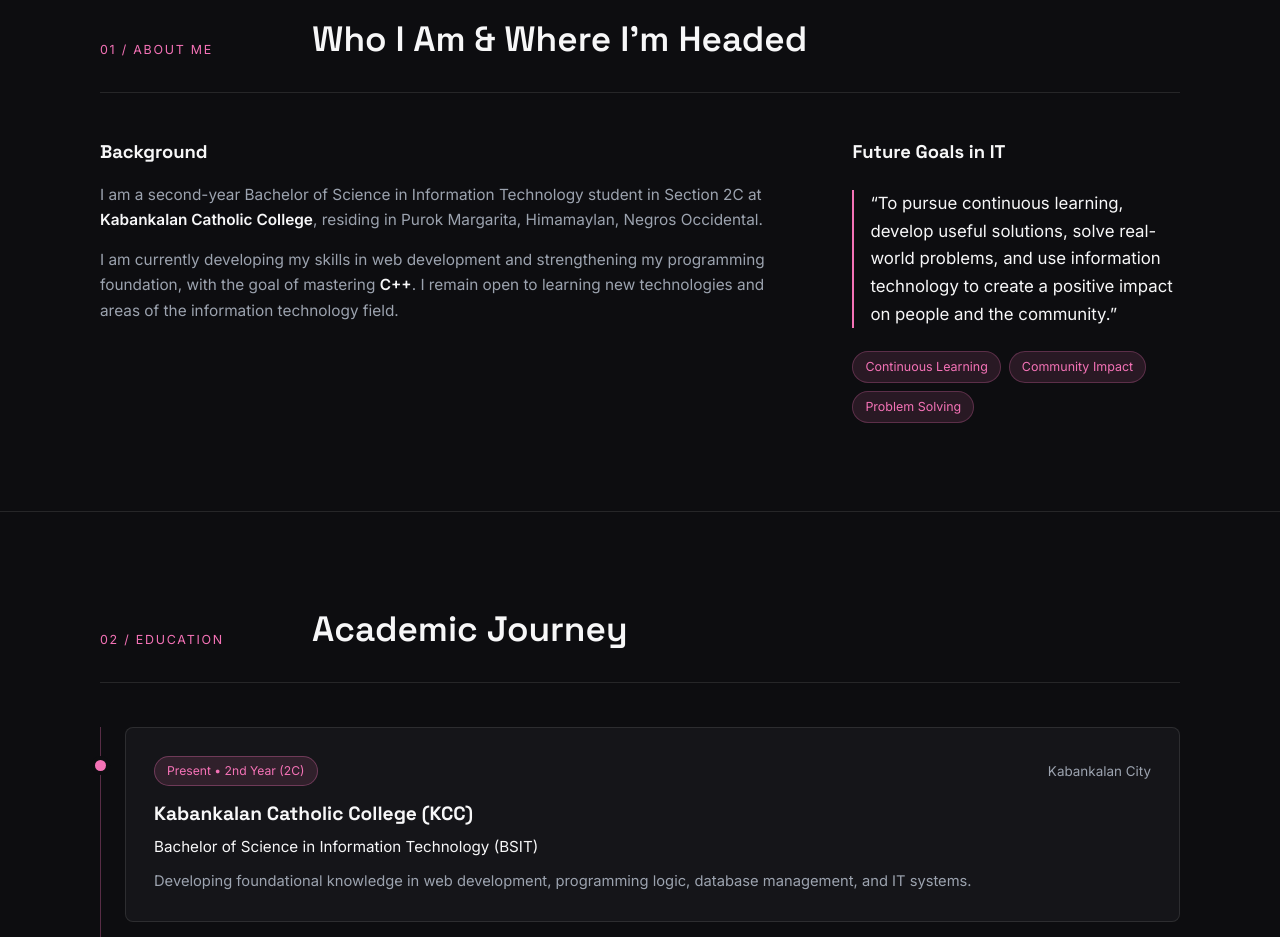
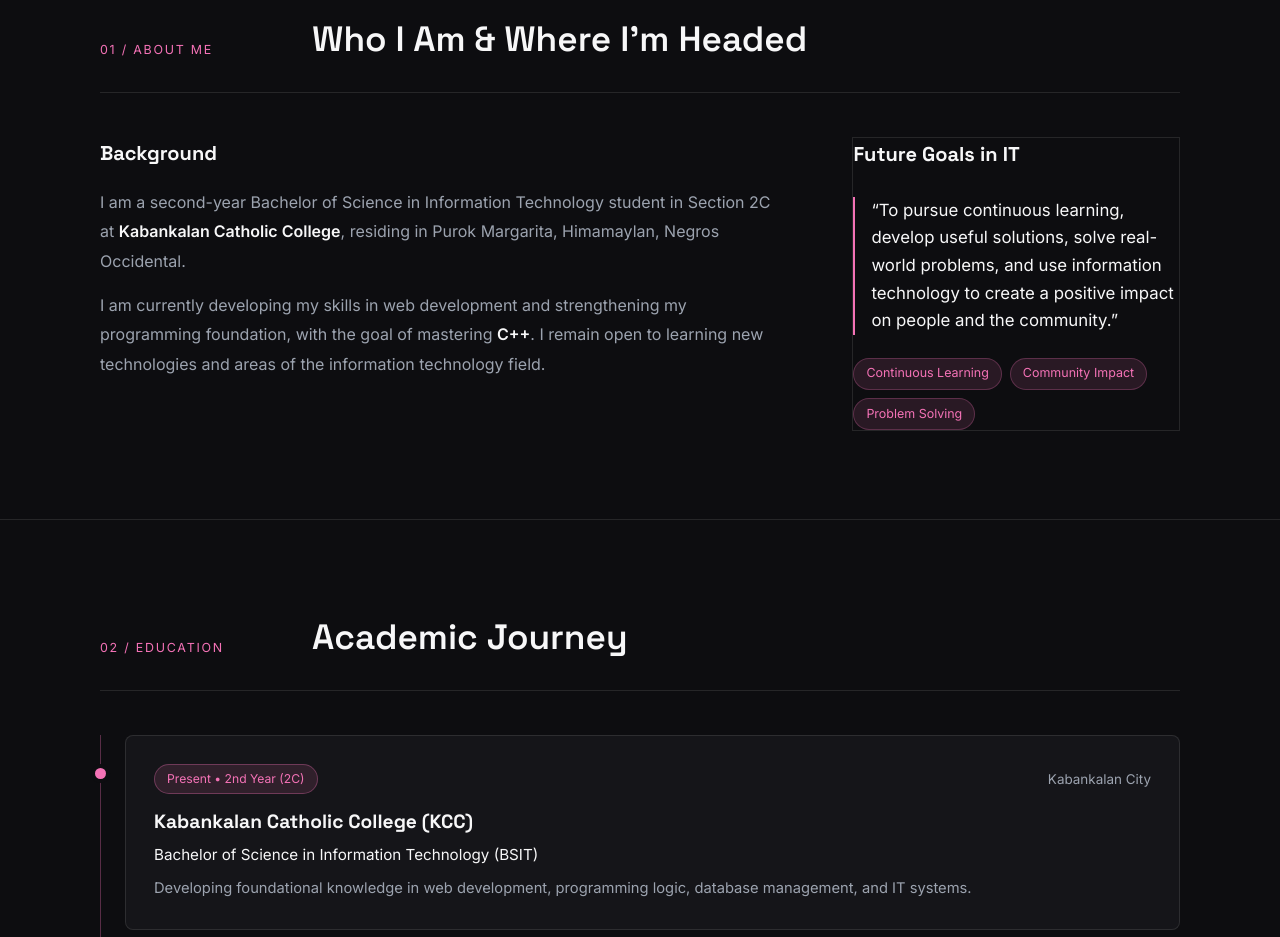
Before and after one commit to rein-gayares/gayares-project-1, a plain HTML site: page index.html in a window 1280 px wide. Shown: the part 880-1817 px from the top of the page. Drawn offline with Linux system fonts and the light colour scheme.

Commit message:
Refine About and goals readability

```diff
--- a/assets/style/style.css
+++ b/assets/style/style.css
@@ -477,14 +477,16 @@ a {
   transform: none;
 }
 
-.about-grid h3 {
-  font-size: 1.15rem;
-  margin-bottom: 0.9rem;
+ .about-grid h3 {
+  font-size: 1.25rem;
+  margin-bottom: 1.1rem;
 }
 
 .about-grid p {
+  max-width: 70ch;
   color: var(--text-muted);
-  font-size: 0.96rem;
+  font-size: 1rem;
+  line-height: 1.85;
 }
 
 .about-grid p + p {
@@ -500,9 +502,13 @@ a {
   flex-direction: column;
   justify-content: space-between;
   background: var(--surface);
+  border: 1px solid var(--border) !important;
+  border-radius: var(--radius);
+  padding: 1.75rem;
 }
 
 .goal-card blockquote {
+  max-width: 38ch;
   font-size: 1.05rem;
   color: var(--text);
   border-left: 2px solid var(--pink);
```
